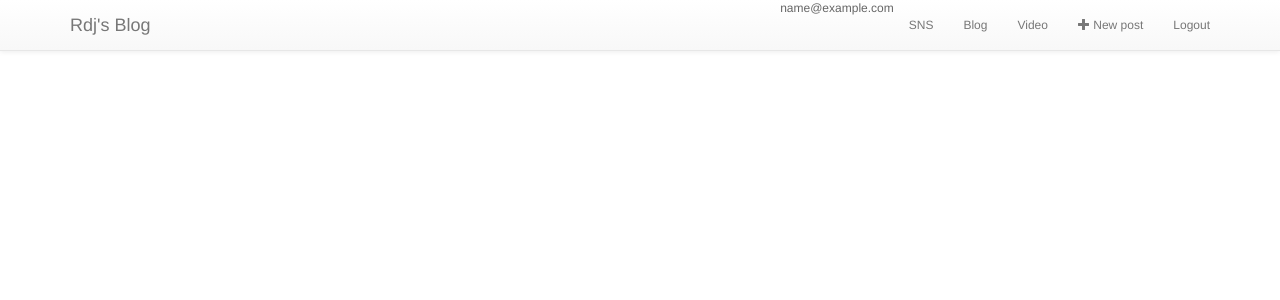
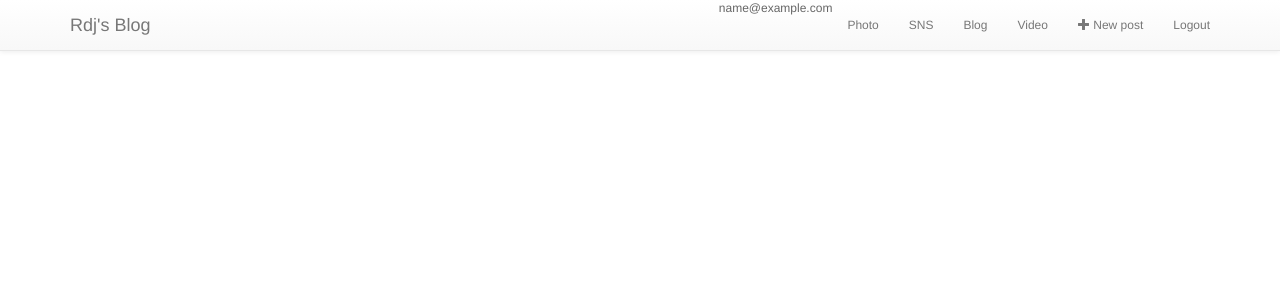
Before and after one commit to ndjman7/mysite, a Django app: page / in a window 1280 px wide. Shown: the top 300 px of the page. Run offline with Django 3.2, Linux system fonts and the light colour scheme; the visitor is signed in with stand-in values (Sample User, id 1); data that the repository does not hold is empty; parts of the project's set-up code (start-up, migrations or seed data) failed here and were passed over; some libraries are stand-ins or nearby versions.

Commit message:
base.html add <a>Photo</a>

```diff
--- a/django_app/templates/common/base.html
+++ b/django_app/templates/common/base.html
@@ -30,6 +30,9 @@
           {% if user.is_authenticated %}
           <li>
             <p class="text">{{ user.email }}</p>
+          </li>
+          <li>
+            <a href="{% url 'photo:album_list' %}">Photo</a>
           </li>
           <li>
             <a href="{% url 'sns:index' %}">SNS</a>
```
